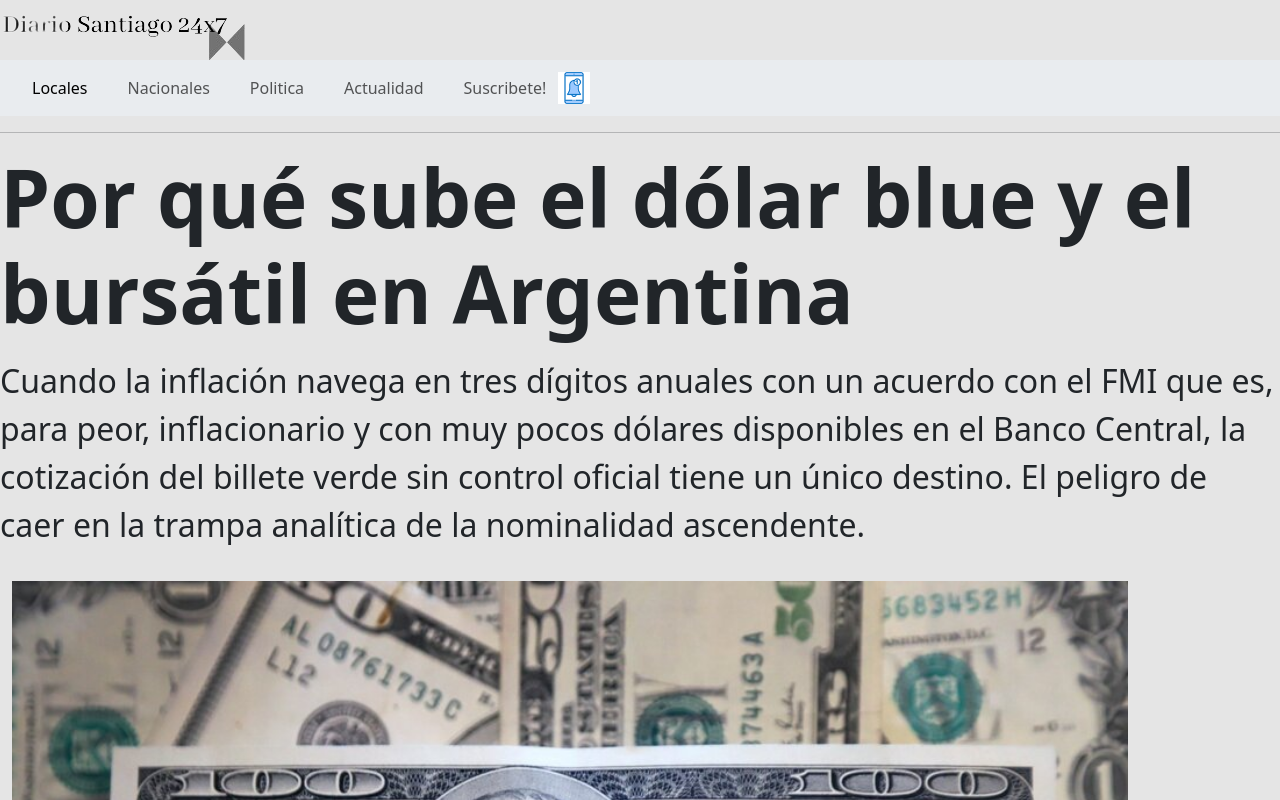
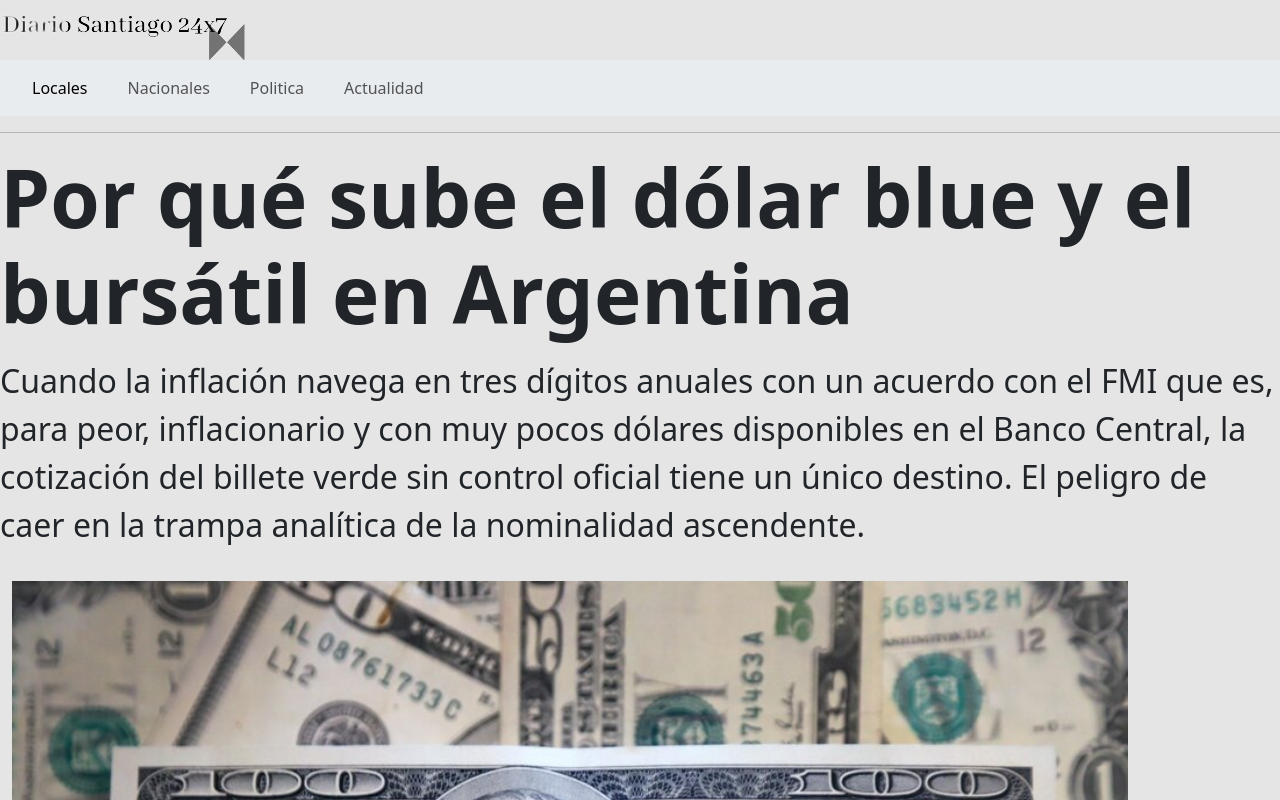
Before and after one commit to RicardoFelipe-Paz/Tercera.pre.entrega, a website: page pages/actualidad.html in a window 1280 px wide. Shown: the top 800 px of the page. Drawn offline with nearby package versions, Linux system fonts and the light colour scheme.

Commit message:
corrigiendo el boton suscribete

```diff
--- a/pages/actualidad.html
+++ b/pages/actualidad.html
@@ -41,10 +41,6 @@
             </li>
             <li class="nav-item me-4 secciones">
               <a class="nav-link" href="../pages/actualidad.html">Actualidad</a>
-            </li>
-            <li class="nav-item me-4 d-flex secciones ">
-              <a class="nav-link" href="../pages/suscribete.html">Suscribete!</a>
-              <img class="notificacion" src="../img/notificacion.png" alt="notificacion">
             </li>
           </ul>
 
```
Also changed, not shown: pages/locales.html (+4 -7 lines), pages/nacionales.html (+0 -4 lines), pages/politica.html (+3 -6 lines).
